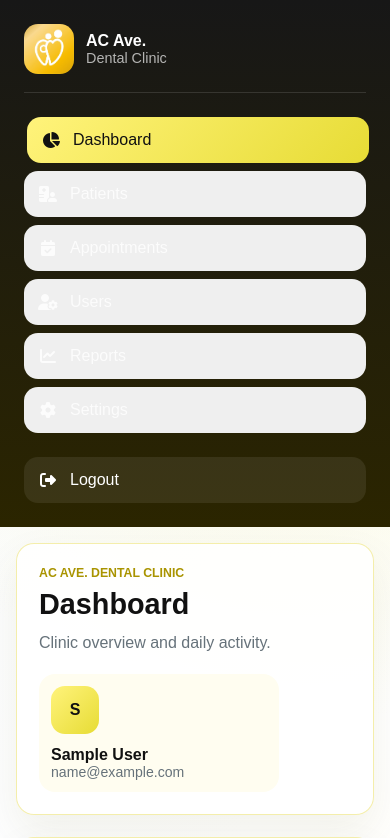
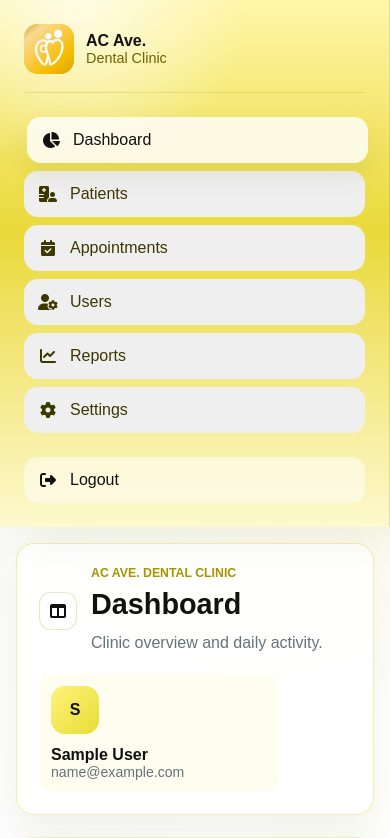
Before and after one commit to jrreyes-jpg/Clinic-System, a PHP site: page /Clinic/admin/dashboard.php in a window 390 px wide. Shown: the top 838 px of the page. Run offline with PHP 8.4, Linux system fonts and the light colour scheme; the visitor is signed in with stand-in values (Sample User, id 1); data that the repository does not hold is empty.

Commit message:
feat: Add clinic logo upload functionality and update logo display across the application

```diff
--- a/admin/dashboard.php
+++ b/admin/dashboard.php
@@ -28,7 +28,7 @@ $csrfToken = generateCsrfToken();
     <div class="admin-layout spa-layout">
         <aside class="admin-sidebar fixed-sidebar" aria-label="Admin navigation">
             <div class="sidebar-brand">
-                <img src="../assets/img/ac-ave-logo.jpg" alt="AC Ave. Dental Clinic">
+                <img src="<?= e(clinicLogoUrl('../')) ?>" alt="AC Ave. Dental Clinic" data-clinic-logo>
                 <div>
                     <strong>AC Ave.</strong>
                     <span>Dental Clinic</span>
@@ -70,10 +70,15 @@ $csrfToken = generateCsrfToken();
 
         <main class="admin-main spa-main">
             <header class="admin-topbar">
-                <div>
-                    <p class="eyebrow">AC Ave. Dental Clinic</p>
-                    <h1 id="sectionTitle">Dashboard</h1>
-                    <p class="muted" id="sectionSubtitle">Loading clinic overview...</p>
+                <div class="topbar-title-row">
+                <button class="sidebar-toggle" type="button" aria-label="Collapse sidebar" data-sidebar-toggle>
+                        <i class="fa-solid fa-table-columns" aria-hidden="true"></i>
+                    </button>
+                    <div>
+                        <p class="eyebrow">AC Ave. Dental Clinic</p>
+                        <h1 id="sectionTitle">Dashboard</h1>
+                        <p class="muted" id="sectionSubtitle">Loading clinic overview...</p>
+                    </div>
                 </div>
 
                 <section class="admin-profile" aria-label="Admin profile">
--- a/admin/sections.php
+++ b/admin/sections.php
@@ -167,5 +167,22 @@ sectionHeader('Settings', 'System preferences and account information.');
 ?>
 <section class="dashboard-card">
     <div class="card-header"><div><h2>Settings</h2><p class="muted">More configurable clinic preferences can be added here.</p></div><i class="fa-solid fa-gear"></i></div>
-    <div class="detail-panel"><span>Clinic</span><p>AC Ave. Dental Clinic</p></div>
+    <div class="settings-grid">
+        <div class="detail-panel">
+            <span>Clinic</span>
+            <p>AC Ave. Dental Clinic</p>
+        </div>
+
+        <form class="admin-form ajax-form logo-settings-form" data-action="update_logo" enctype="multipart/form-data">
+            <input type="hidden" name="csrf_token" value="<?= e($csrfToken) ?>">
+            <div class="logo-preview">
+                <img src="<?= e(clinicLogoUrl('../')) ?>" alt="Current clinic logo" data-clinic-logo-preview>
+            </div>
+            <div class="form-group">
+                <label for="clinic_logo">Clinic Logo</label>
+                <input type="file" id="clinic_logo" name="clinic_logo" accept="image/jpeg,image/png,image/webp" required>
+            </div>
+            <button class="button" type="submit">Update Logo</button>
+        </form>
+    </div>
 </section>
--- a/assets/css/style.css
+++ b/assets/css/style.css
@@ -1179,8 +1210,13 @@ th {
     gap: 24px;
     height: 100vh;
     padding: 24px;
-    color: #ffffff;
-    background: linear-gradient(180deg, #171717, #2b2500);
+    color: #111111;
+    background:
+        radial-gradient(circle at 20% 0%, rgba(255, 255, 255, 0.72), transparent 28%),
+        linear-gradient(180deg, #fff6a8 0%, #ead93a 44%, #fdf9cf 100%);
+    border-right: 1px solid rgba(169, 148, 0, 0.24);
+    box-shadow: 18px 0 50px rgba(94, 86, 18, 0.12);
+    transition: width 200ms ease, padding 200ms ease;
 }
 
 .fixed-sidebar {
@@ -1196,14 +1232,16 @@ th {
     align-items: center;
     gap: 12px;
     padding-bottom: 18px;
-    border-bottom: 1px solid rgba(255, 255, 255, 0.12);
+    border-bottom: 1px solid rgba(169, 148, 0, 0.22);
 }
 
 .sidebar-brand img {
     width: 50px;
     height: 50px;
     border-radius: 14px;
-    object-fit: cover;
+    object-fit: contain;
+    object-position: center;
+    background: #e7dc35;
 }
 
 .sidebar-brand strong,
@@ -1212,8 +1250,26 @@ th {
 }
 
 .sidebar-brand span {
-    color: rgba(255, 255, 255, 0.68);
+    color: #6f6200;
     font-size: 0.9rem;
+}
+
+.sidebar-toggle {
+    display: grid;
+    width: 38px;
+    height: 38px;
+    place-items: center;
+    border: 1px solid rgba(169, 148, 0, 0.24);
+    border-radius: 12px;
+    color: #111111;
+    background: rgba(255, 255, 255, 0.62);
+    cursor: pointer;
+    transition: background 180ms ease, transform 180ms ease;
+}
+
+.sidebar-toggle:hover {
+    background: #ffffff;
+    transform: translateY(-1px);
 }
 
 .sidebar-nav {
@@ -1230,7 +1286,7 @@ th {
     min-height: 46px;
     padding: 0 14px;
     border-radius: 14px;
-    color: rgba(255, 255, 255, 0.78);
+    color: #3d3700;
     border: 0;
     text-decoration: none;
     text-align: left;
@@ -1257,8 +1314,8 @@ th {
 
 .sidebar-logout {
     margin-top: auto;
-    color: #ffffff;
-    background: rgba(255, 255, 255, 0.08);
+    color: #111111;
+    background: rgba(255, 255, 255, 0.52);
 }
 
 .admin-main {
@@ -1309,6 +1394,17 @@ th {
     border-radius: 18px;
     background: rgba(255, 255, 255, 0.82);
     box-shadow: 0 18px 42px rgba(94, 86, 18, 0.08);
+}
+
+.topbar-title-row {
+    display: flex;
+    align-items: center;
+    gap: 14px;
+    min-width: 0;
+}
+
+.topbar-title-row .sidebar-toggle {
+    flex: 0 0 38px;
 }
 
 .admin-topbar h1 {
--- a/assets/js/dashboard.js
+++ b/assets/js/dashboard.js
@@ -2,6 +2,7 @@ const content = document.querySelector('#dashboardContent');
 const title = document.querySelector('#sectionTitle');
 const subtitle = document.querySelector('#sectionSubtitle');
 const nav = document.querySelector('[data-dashboard-nav]');
+const sidebarToggle = document.querySelector('[data-sidebar-toggle]');
 
 let activeSection = window.dashboardConfig?.defaultSection || 'dashboard';
 
@@ -145,9 +146,19 @@ content.addEventListener('submit', async (event) => {
     }
 
     if (result.ok) {
+        if (result.logoUrl) {
+            document.querySelectorAll('[data-clinic-logo], [data-clinic-logo-preview]').forEach((image) => {
+                image.src = result.logoUrl;
+            });
+        }
+
         ajaxForm.reset();
         loadSection(activeSection);
     }
 });
 
 loadSection(activeSection);
+
+sidebarToggle?.addEventListener('click', () => {
+    document.body.classList.toggle('sidebar-collapsed');
+});
--- a/includes/auth.php
+++ b/includes/auth.php
@@ -29,6 +29,21 @@ function startSecureSession(): void
 function e(?string $value): string
 {
     return htmlspecialchars((string) $value, ENT_QUOTES, 'UTF-8');
+}
+
+function clinicLogoUrl(string $prefix = ''): string
+{
+    $logoFiles = ['clinic-logo.jpg', 'clinic-logo.png', 'clinic-logo.webp', 'ac-ave-logo.jpg'];
+
+    foreach ($logoFiles as $file) {
+        $path = __DIR__ . '/../assets/img/' . $file;
+
+        if (is_file($path)) {
+            return $prefix . 'assets/img/' . $file . '?v=' . filemtime($path);
+        }
+    }
+
+    return $prefix . 'assets/img/ac-ave-logo.jpg';
 }
 
 function isLoggedIn(): bool
--- a/login.php
+++ b/login.php
@@ -24,7 +24,7 @@ $csrfToken = generateCsrfToken();
 <body class="brand-page login-intro-active">
     <div class="intro-screen" aria-hidden="true">
         <div class="intro-logo">
-            <img src="assets/img/ac-ave-logo.jpg" alt="">
+            <img src="<?= e(clinicLogoUrl()) ?>" alt="">
         </div>
         <div class="intro-text">
             <strong>AC Ave. Dental Clinic</strong>
@@ -36,7 +36,7 @@ $csrfToken = generateCsrfToken();
         <section class="portal-brand-panel" aria-label="AC Ave. Dental Clinic system welcome">
             <div class="portal-pattern" aria-hidden="true"></div>
             <div class="clinic-logo portal-logo" aria-hidden="true">
-                <img src="assets/img/ac-ave-logo.jpg" alt="">
+                <img src="<?= e(clinicLogoUrl()) ?>" alt="">
             </div>
             <p class="eyebrow">AC Ave. Dental Clinic</p>
             <h1>Clinic Management System</h1>
@@ -45,7 +45,7 @@ $csrfToken = generateCsrfToken();
         <section class="login-card glass-login-card" aria-labelledby="login-title">
             <div class="login-brand-row">
                 <div class="brand-mark dental-mark" aria-hidden="true">
-                    <img src="assets/img/ac-ave-logo.jpg" alt="">
+                    <img src="<?= e(clinicLogoUrl()) ?>" alt="">
                 </div>
                 <div>
                     <strong>AC Ave. Dental Clinic</strong>
--- a/patients/index.php
+++ b/patients/index.php
@@ -23,7 +23,7 @@ $success = getFlashSuccess();
     <main class="dashboard-shell dashboard-shell-wide">
         <section class="clinic-cover">
             <div class="clinic-logo" aria-hidden="true">
-                <img src="../assets/img/ac-ave-logo.jpg" alt="">
+                <img src="<?= e(clinicLogoUrl('../')) ?>" alt="">
             </div>
             <div>
                 <p class="eyebrow">AC Ave. Dental Clinic</p>
```
Also changed, not shown: other parts of assets/css/style.css (+63 -3 lines), admin/actions.php (+40 -2 lines).
